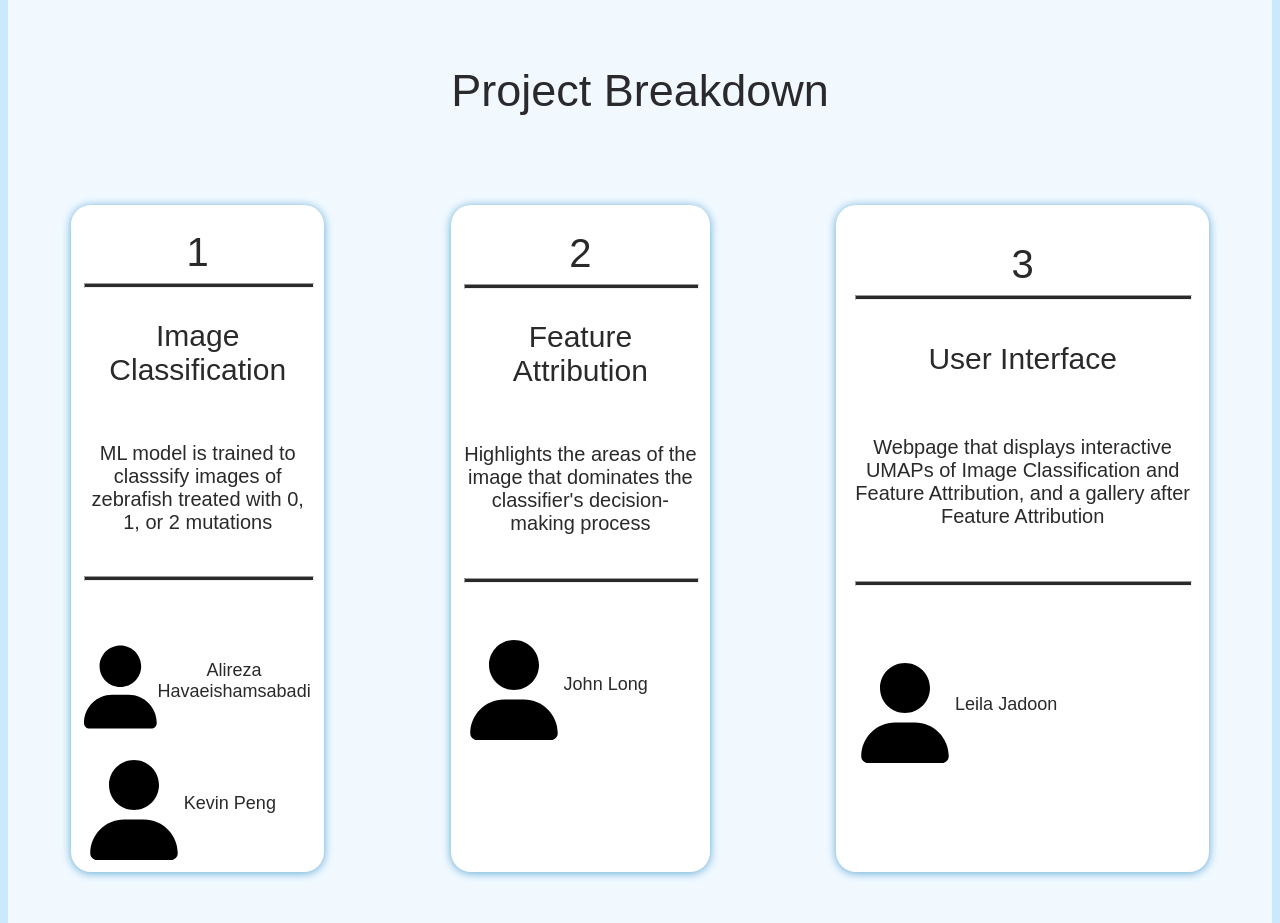
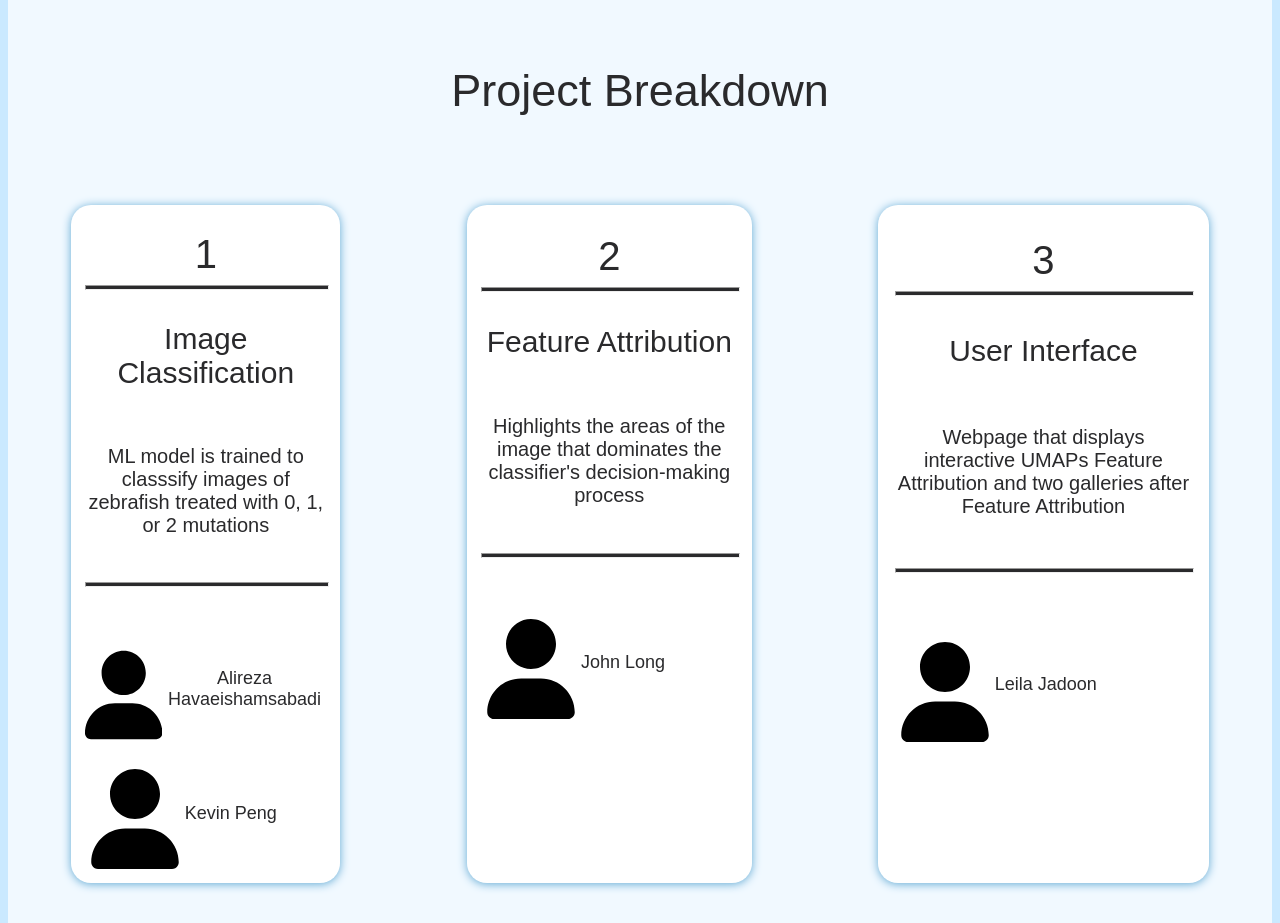
Before and after one commit to johnzl-777/MFAC, a Python web app: template templates/index.html in a window 1280 px wide. Shown: the part 5230-6153 px from the top of the page. Run offline with Jinja, Linux system fonts and the light colour scheme; the template is opened without the code that fills it, so the values that code supplies are empty; some libraries are stand-ins or nearby versions.

Commit message:
modified ui text section

```diff
--- a/templates/index.html
+++ b/templates/index.html
@@ -951,8 +951,7 @@
                   <span>User Interface</span>
                   <br />
                   <p class="square-description">
-                    Webpage that displays interactive UMAPs of Image
-                    Classification and Feature Attribution, and a gallery after
+                    Webpage that displays interactive UMAPs Feature Attribution and two galleries after
                     Feature Attribution
                   </p>
                   <hr />
```
